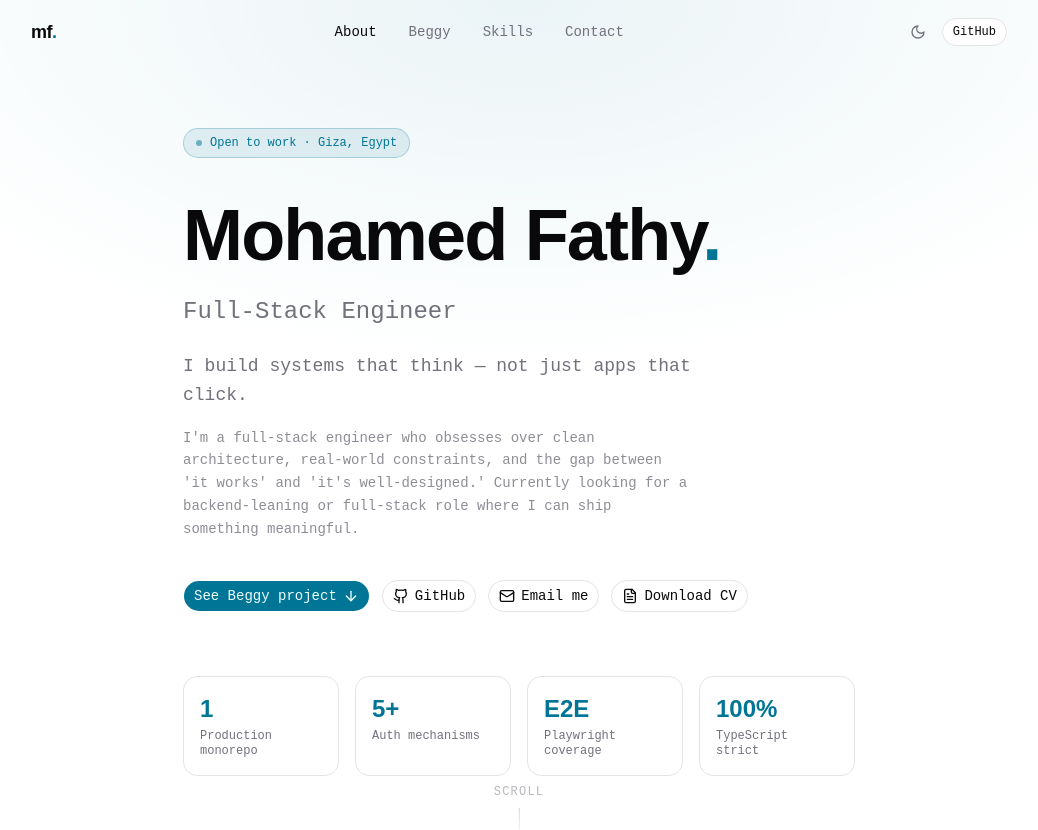
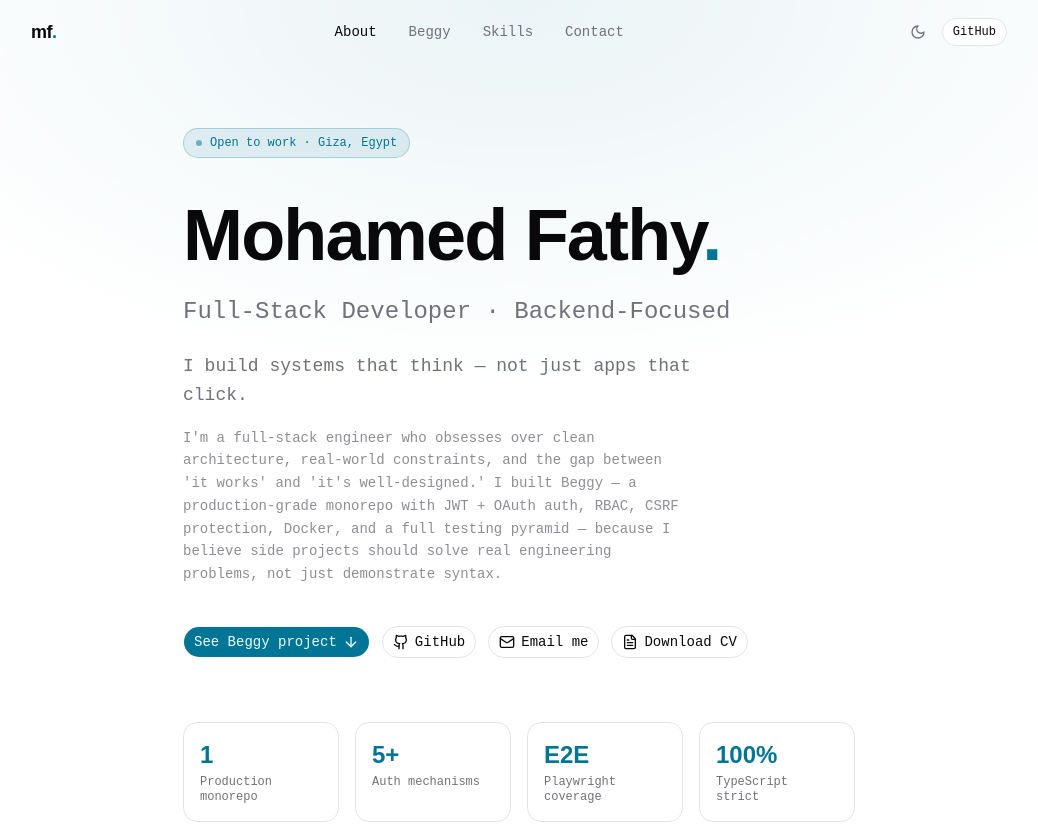
Before and after one commit to Mofathy183/portfolio, a React (Vite) app: page / in a window 1280 px wide. Shown: the top 830 px of the page, without its empty margins (121-1159 px from the left). Built offline with nearby package versions, Linux system fonts and the light colour scheme.

Commit message:
feat(cv, portfolio): update CV content and enhance portfolio bio with project details

```diff
--- a/src/data/portfolio.ts
+++ b/src/data/portfolio.ts
@@ -9,9 +9,14 @@
  */
 export const personal = {
 	name: 'Mohamed Fathy',
-	title: 'Full-Stack Engineer',
+	title: 'Full-Stack Developer · Backend-Focused',
 	tagline: 'I build systems that think — not just apps that click.',
-	bio: "I'm a full-stack engineer who obsesses over clean architecture, real-world constraints, and the gap between 'it works' and 'it's well-designed.' Currently looking for a backend-leaning or full-stack role where I can ship something meaningful.",
+	bio: `
+I'm a full-stack engineer who obsesses over clean architecture,
+real-world constraints, and the gap between 'it works' and 'it's well-designed.'
+I built Beggy — a production-grade monorepo with JWT + OAuth auth, RBAC, CSRF protection, Docker,
+and a full testing pyramid — because I believe side projects should solve real engineering problems, not just demonstrate syntax.
+`,
 	location: 'Giza, Egypt',
 	email: 'mofathy1833@gmail.com',
 	github: 'https://github.com/Mofathy183',
```
Also changed, not shown: 1 other file (tests, documents, lock files or other folders).
